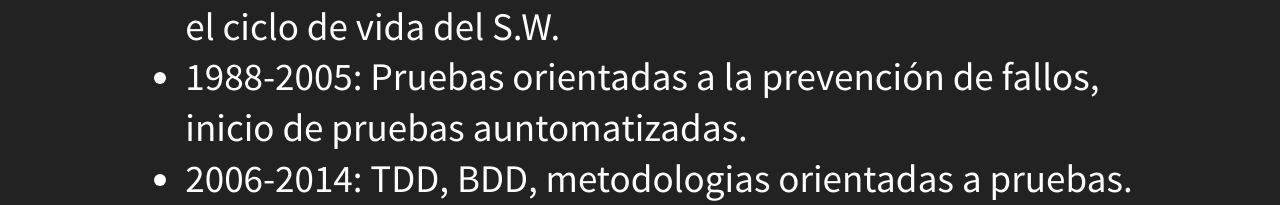
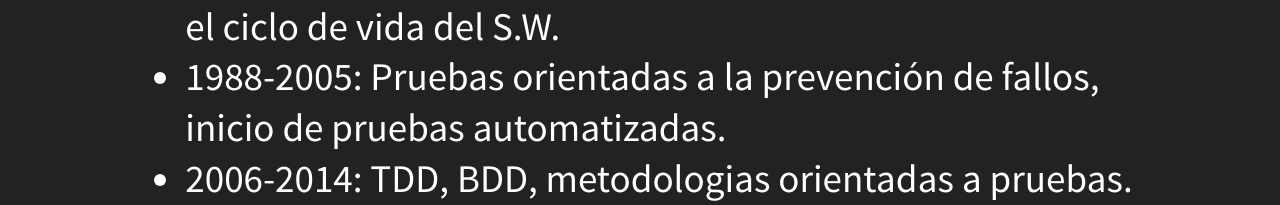
Before and after one commit to ogranada/tdd_bdd, a website: page index.html in a window 1280 px wide. Both pictures are taken after a click on the element 1251 px from the left and 734 px from the top of the page. Shown: the part 374-579 px from the top of the page. Drawn offline with Linux system fonts and the light colour scheme.

Commit message:
Typo error fixed

```diff
--- a/index.html
+++ b/index.html
@@ -53,7 +53,7 @@
                     <ul>
                         <li>1956-1982: Pruebas basadas en depuración.</li>
                         <li>1983-1987: Pruebas humanas realizadas a lo largo de todo el ciclo de vida del S.W.</li>
-                        <li>1988-2005: Pruebas orientadas a la prevención de fallos, inicio de pruebas auntomatizadas.</li>
+                        <li>1988-2005: Pruebas orientadas a la prevención de fallos, inicio de pruebas automatizadas.</li>
                         <li>2006-2014: TDD, BDD, metodologias orientadas a pruebas.</li>
                     </ul>
 				</section>
```
